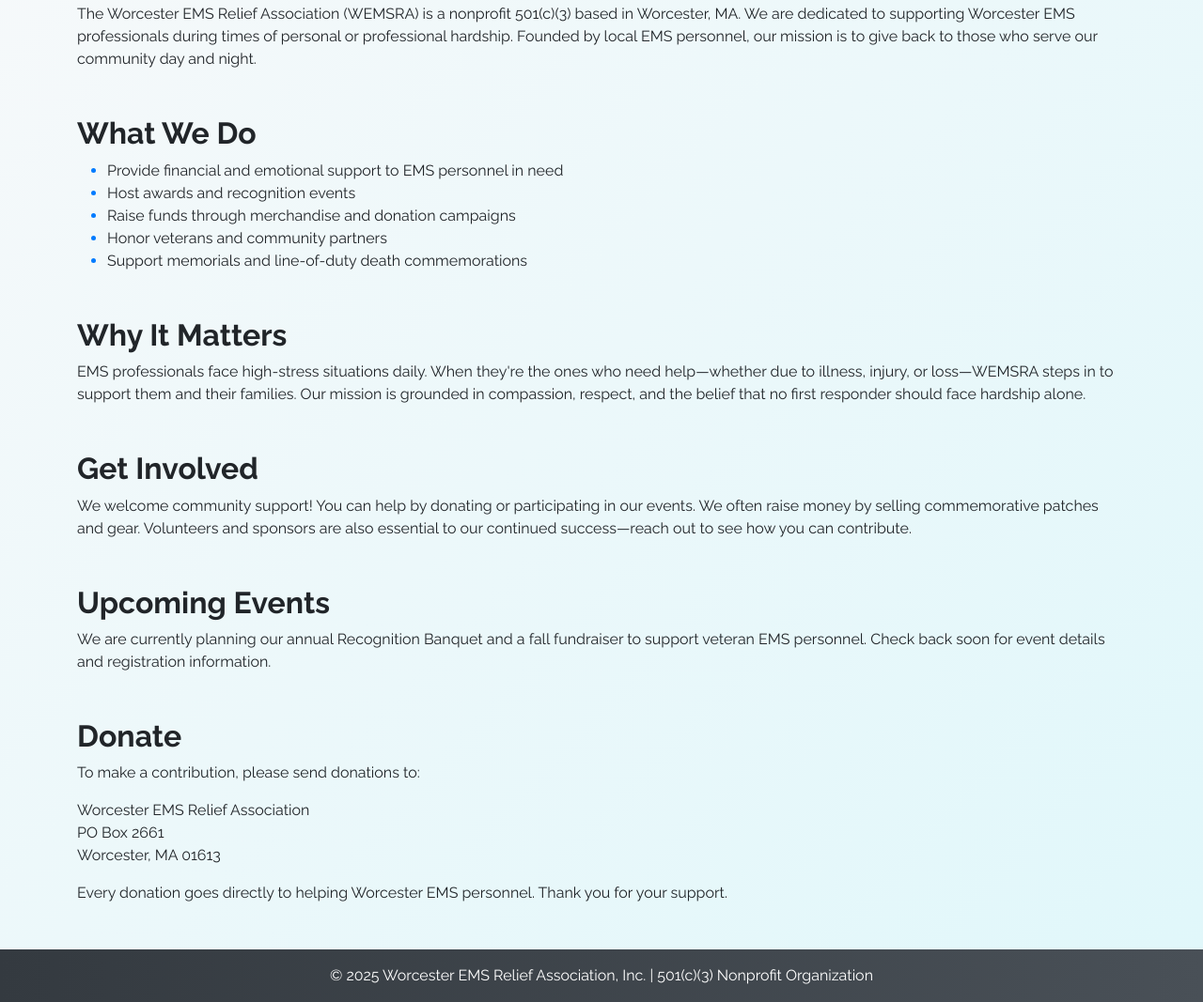
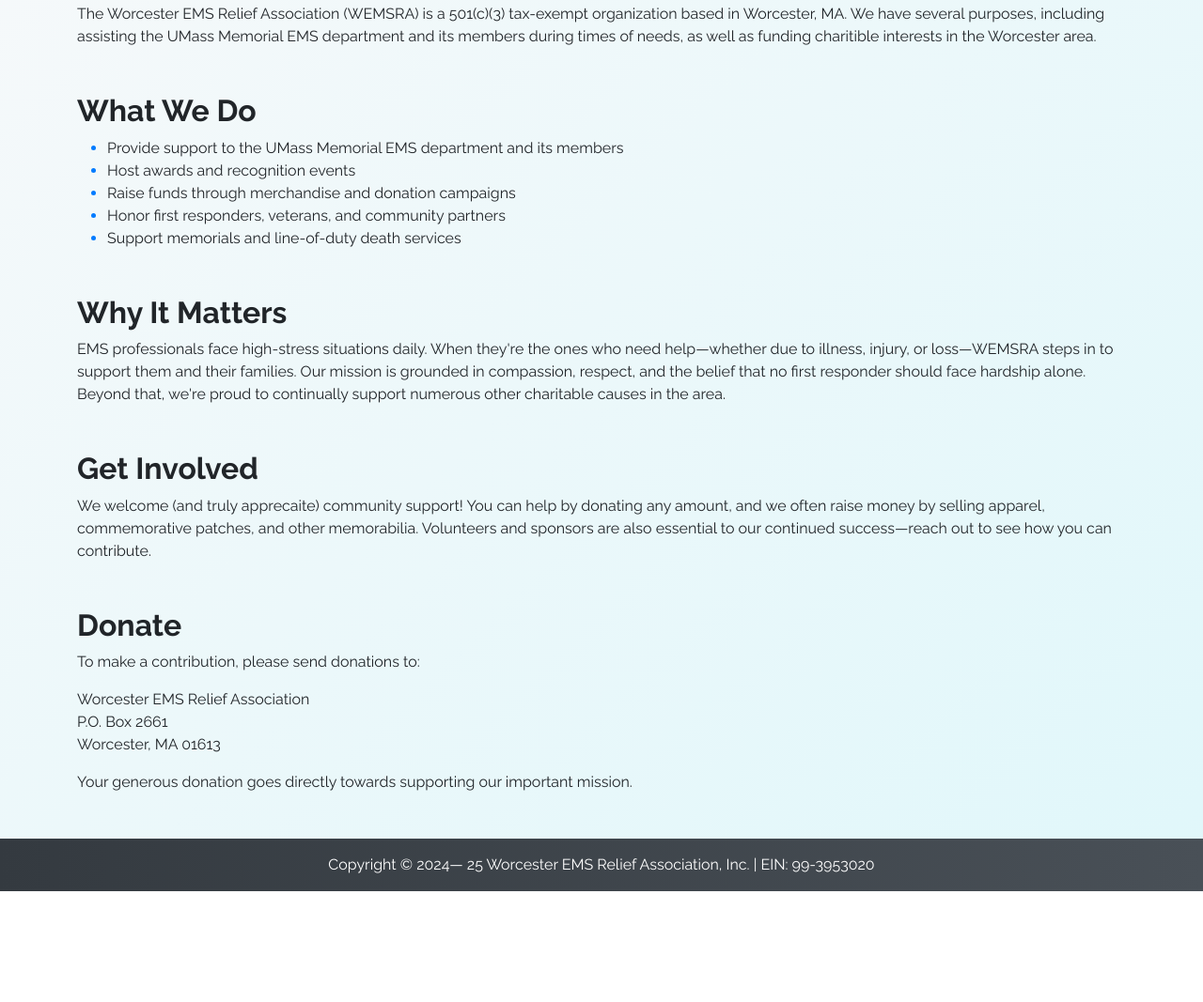
Before and after one commit to wemsra/wemsra.org, a plain HTML site: page index.html in a window 1280 px wide. Shown: the part 289-1356 px from the top of the page at 94% size. After the commit the page ends 1238 px from the top, so only its background shows below. Drawn offline with nearby package versions, Linux system fonts and the light colour scheme.

Commit message:
update site

```diff
--- a/index.html
+++ b/index.html
@@ -48,49 +48,57 @@
   <main class="container my-5">
     <section class="mb-5">
       <h2>About Us</h2>
-      <p>The Worcester EMS Relief Association (WEMSRA) is a nonprofit 501(c)(3) based in Worcester, MA. We are dedicated to supporting Worcester EMS professionals during times of personal or professional hardship. Founded by local EMS personnel, our mission is to give back to those who serve our community day and night.</p>
+      <p>The Worcester EMS Relief Association (WEMSRA) is a  501(c)(3) tax-exempt organization based in Worcester, MA. We have several purposes, including assisting the UMass Memorial EMS department and its members during times of needs, as well as funding charitible interests in the Worcester area.</p>
     </section>
 
     <section class="mb-5">
       <h2>What We Do</h2>
       <ul>
-        <li>Provide financial and emotional support to EMS personnel in need</li>
+        <li>Provide support to the UMass Memorial EMS department and its members</li>
         <li>Host awards and recognition events</li>
         <li>Raise funds through merchandise and donation campaigns</li>
-        <li>Honor veterans and community partners</li>
-        <li>Support memorials and line-of-duty death commemorations</li>
+        <li>Honor first responders, veterans, and community partners</li>
+        <li>Support memorials and line-of-duty death services</li>
       </ul>
     </section>
 
     <section class="mb-5">
       <h2>Why It Matters</h2>
-      <p>EMS professionals face high-stress situations daily. When they're the ones who need help—whether due to illness, injury, or loss—WEMSRA steps in to support them and their families. Our mission is grounded in compassion, respect, and the belief that no first responder should face hardship alone.</p>
+      <p>EMS professionals face high-stress situations daily. When they're the ones who need help&mdash;whether due to illness, injury, or loss&mdash;WEMSRA steps in to support them and their families. Our mission is grounded in compassion, respect, and the belief that no first responder should face hardship alone. Beyond that, we're proud to continually support numerous other charitable causes in the area.</p>
     </section>
 
     <section class="mb-5">
       <h2>Get Involved</h2>
-      <p>We welcome community support! You can help by donating or participating in our events. We often raise money by selling commemorative patches and gear. Volunteers and sponsors are also essential to our continued success—reach out to see how you can contribute.</p>
+      <p>We welcome (and truly apprecaite) community support! You can help by donating any amount, and we often raise money by selling apparel, commemorative patches, and other memorabilia. Volunteers and sponsors are also essential to our continued success&mdash;reach out to see how you can contribute.</p>
     </section>
 
-    <section class="mb-5">
+    <!-- <section class="mb-5">
       <h2>Upcoming Events</h2>
       <p>We are currently planning our annual Recognition Banquet and a fall fundraiser to support veteran EMS personnel. Check back soon for event details and registration information.</p>
-    </section>
+    </section> -->
 
     <section class="mb-5">
       <h2>Donate</h2>
       <p>To make a contribution, please send donations to:</p>
       <address>
         Worcester EMS Relief Association<br>
-        PO Box 2661<br>
+        P.O. Box 2661<br>
         Worcester, MA 01613
       </address>
-      <p>Every donation goes directly to helping Worcester EMS personnel. Thank you for your support.</p>
+      <p>Your generous donation goes directly towards supporting our important mission.</p>
     </section>
   </main>
 
   <footer class="text-white text-center py-3">
-    <p class="mb-0">&copy; 2025 Worcester EMS Relief Association, Inc. | 501(c)(3) Nonprofit Organization</p>
+    <p class="mb-0">Copyright &copy; 2024&mdash;
+      <script language="JavaScript" type="text/javascript">
+              document.write(
+                new Date()
+                  .getFullYear()
+                  .toString()
+                  .substr(-2)
+              );
+            </script> Worcester EMS Relief Association, Inc. | EIN: 99-3953020</p>
   </footer>
 
   <script src="https://cdn.jsdelivr.net/npm/bootstrap@5.3.0/dist/js/bootstrap.bundle.min.js"></script>
```
